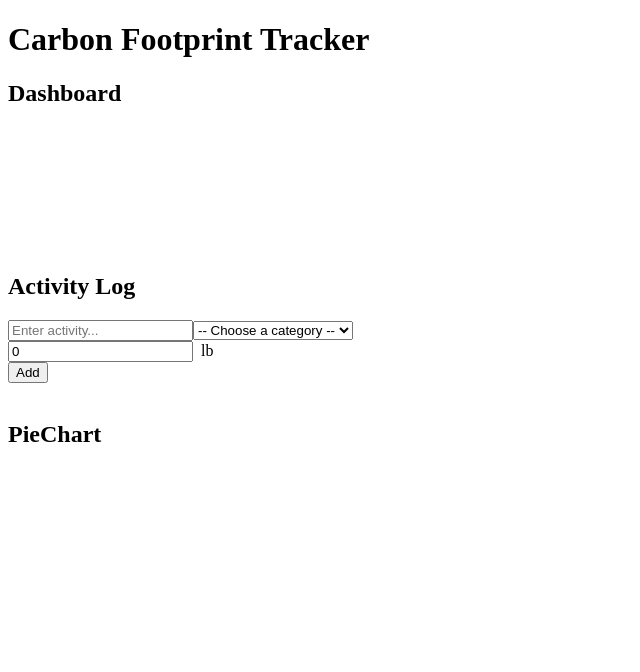
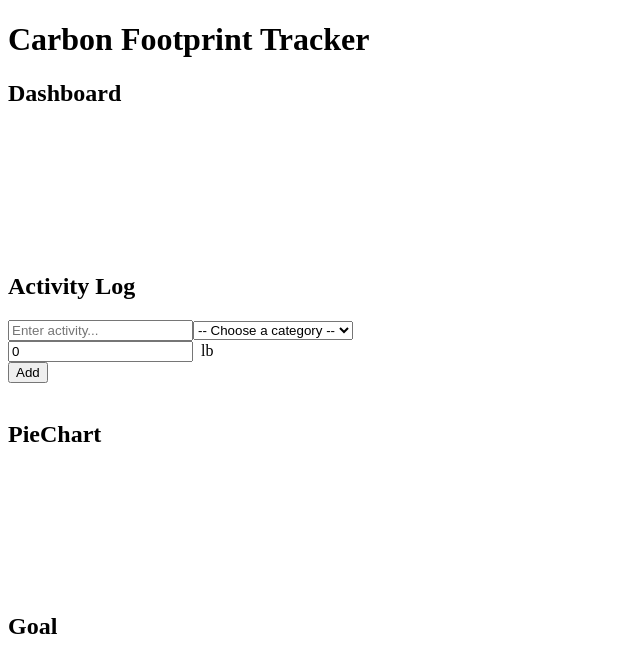
Before and after one commit to tsaihsilo/carbon_footprint_tracker, a React (Vite) app: page / in a window 1280 px wide. Shown: the top 672 px of the page, without its empty margins (0-640 px from the left). Built offline with nearby package versions, Linux system fonts and the light colour scheme.

Commit message:
first-version

```diff
--- a/src/App.tsx
+++ b/src/App.tsx
@@ -1,42 +1,9 @@
-// import { useState, useEffect } from 'react'
 import ActivityLog from './components/ActivityLog.tsx';
 import Dashboard from './components/Dashboard.tsx';
-// import Goal from './components/Goal.tsx';
+import Goal from './components/Goal.tsx';
 import PieChart from './components/PieChart.tsx';
 
 function App() {
-
-  // interface Activity {
-  //   name: string;
-  //   category: string;
-  //   carbon: number
-  // }
-
-  // const initialActivityState = () => {
-  //   const savedActivities = window.localStorage.getItem("activities");
-  //   return savedActivities ? JSON.parse(savedActivities) : [];
-  // }
-
-  // const [activities, setActivities] = useState<Activity[]>(() => initialActivityState())
-
-  // useEffect(() => {
-  //   window.localStorage.setItem("activities", JSON.stringify(activities))
-  // }, [activities])
-
-  // return (
-  //   <div>
-  //     <div className='title-container'>
-  //       <h1>Carbon Footprint Tracker</h1>
-  //     </div>
-
-  //     <div className='container'>
-  //       <Dashboard/>
-  //       <ActivityLog activities={activities} setActivities={setActivities}/>
-  //       <PieChart/>
-  //       <Goal activities={activities}/>
-  //     </div>
-  //   </div>
-  // )
 
   return (
       <div>
@@ -48,7 +15,7 @@ function App() {
           <Dashboard/>
           <ActivityLog />
           <PieChart/>
-          {/* <Goal activities={activities}/> */}
+          <Goal />
         </div>
       </div>
     )
--- a/src/components/Goal.tsx
+++ b/src/components/Goal.tsx
@@ -1,115 +1,17 @@
-// import { SetStateAction, useEffect, useState } from 'react'
-// import '../App.css'
 
-// interface Activity {
-//   name: string;
-//   category: string;
-//   carbon: number
-// }
+function Goal() {
+  return (
+    <div className="goal">
+      <h2>Goal</h2>
+      <br></br>
+      <br></br>
+      <br></br>
+      <br></br>
+      <br></br>
+      <br></br>
+      <br></br>
+    </div>
+  );
+}
 
-// interface messageProp {
-//   carbonSoFar: number;
-//   goal: number
-// }
-
-// interface percentageProp {
-//   carbonSoFar: number;
-//   goal: number
-// }
-
-// function Message({ carbonSoFar, goal }: messageProp) {
-//   if (goal === 0) {
-//     return <p>Set a goal to start tracking your carbon footprint reduction!</p>
-//   }
-//   else if (carbonSoFar === 0) {
-//     return <p>Fantastic! You haven’t produced any carbon emissions yet today!</p>
-//   }
-//   else if (carbonSoFar < goal) {
-//     return <p>Great job! You're staying under your goal. Keep it up!</p>
-//   }
-//   else {
-//     return <p>You exceeded your goal. Consider small changes to improve!</p>
-//   }
-// }
-
-// function Percentage( { carbonSoFar, goal }: percentageProp) {
-//   let percentage = 0
-//   if (goal === 0) {
-//     percentage = 0
-//   }
-//   else if (carbonSoFar >= goal) {
-//     percentage = 100
-//   }
-//   else {
-//     percentage = Math.round((carbonSoFar/goal) * 100)
-//   }
-//   return <span>{percentage}%</span>
-// }
-
-// function Goal({ activities }: {activities: Activity[]}) {
-//   const carbonSoFar = activities.reduce((acc, curr) => acc + curr.carbon, 0)
-
-//   const [goal, setGoal] = useState(() => Number(window.localStorage.getItem("goal") || "0"))
-
-//   function handleInputChange(event: { target: { value: SetStateAction<string>; }; }) {
-//     setGoal(Number(event.target.value))
-//   }
-
-//   function deleteGoal() {
-//     setGoal(0)
-//     window.localStorage.removeItem("goal")
-//   }
-
-//   useEffect(() => {
-//     window.localStorage.setItem("goal", JSON.stringify(goal))
-//   }, [goal])
-
-
-//   return (
-//     <div className="goal">
-
-//       <h2>Goal</h2>
-
-//       <div className="goal-container">
-//         <span>Under:</span>
-//         &nbsp;&nbsp;
-//         <input
-//           type="number"
-//           name="goal"
-//           value={goal}
-//           onChange={handleInputChange}
-//           min="0"
-//         />
-//         &nbsp;&nbsp;&nbsp;&nbsp;&nbsp;
-//         <span>lb / day</span>
-//         &nbsp;&nbsp;&nbsp;&nbsp;&nbsp;&nbsp;&nbsp;&nbsp;&nbsp;&nbsp;
-
-//         <button
-//           className="button"
-//           onClick={deleteGoal}>
-//           <span style={{ fontWeight: "bold" }}>Delete</span>
-//         </button>
-//       </div>
-//       <br></br>
-//       <br></br>
-//       <br></br>
-
-//       <div className="progress-bar">
-//         {goal > 0 && <progress value={carbonSoFar} max={goal} />}
-//         &nbsp;&nbsp;&nbsp;
-//         <Percentage carbonSoFar={carbonSoFar} goal={goal}/>
-//       </div>
-//       <br></br>
-//       <br></br>
-
-//       <Message carbonSoFar={carbonSoFar} goal={goal}/>
-//       <br></br>
-//       <p>** Very low: {'<'} 6,000 lb/year ➡️ {'<'} 16 lb/day</p>
-//       <p>** Low: 6,000 - 15,999 lb/year ➡️ 16 - 44 lb/day</p>
-//       <p>** Average: 16,000 - 22,000 lb/year ➡️ 44 - 60 lb/day</p>
-//       <p>** High: {'>'} 22,000 lb/year ➡️ {'>'} 60 lb/day</p>
-//     </div>
-//   )
-// }
-
-// export default Goal;
+export default Goal;
```
Also changed, not shown: src/components/ActivityLog.tsx (+0 -116 lines).
